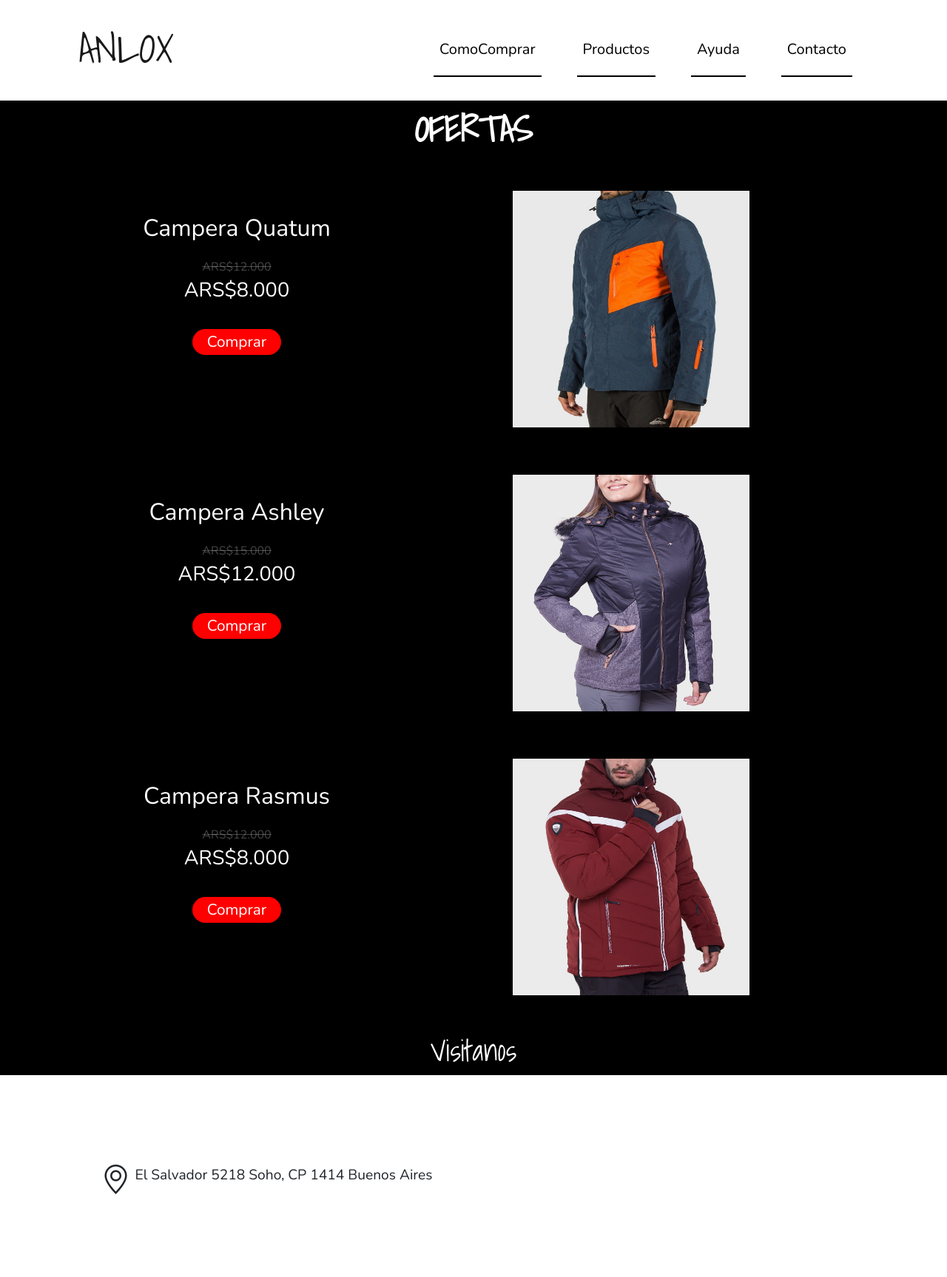
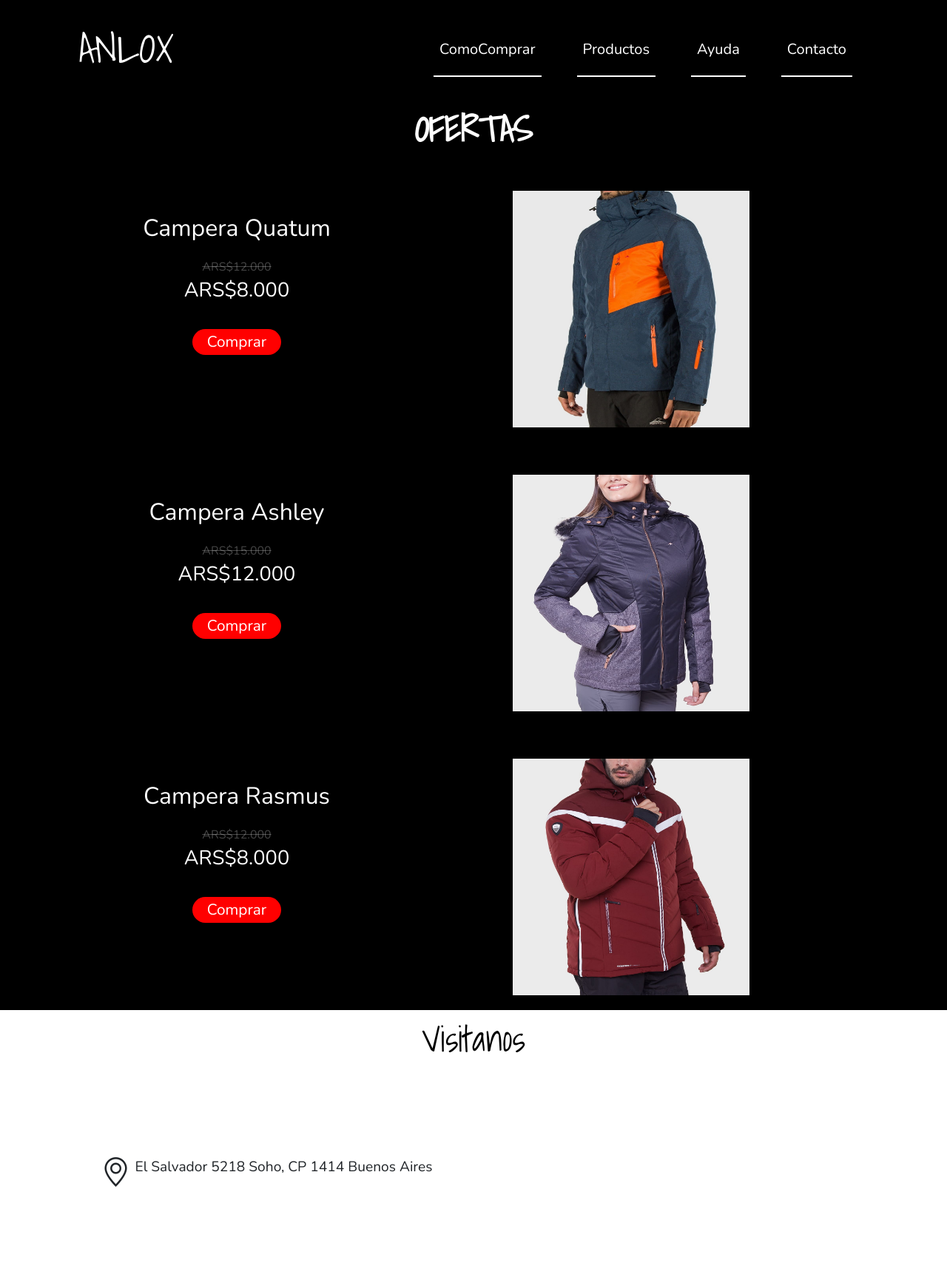
Before and after one commit to DiegoCanaless/proyecto-anlox, a plain HTML site: page index.html in a window 1280 px wide. Shown: the top 1727 px of the page at 74% size. Drawn offline with nearby package versions, Linux system fonts and the light colour scheme; grey boxes are pictures that could not be loaded.

Commit message:
Se actualizo el index

```diff
--- a/index.html
+++ b/index.html
@@ -101,7 +101,7 @@
     <!--       Iframe        -->
         <section>
             <article>
-                <h2 class="titulo__suscripcion"> Visitanos </h2>
+                <h2 class="titulo__visitanos"> Visitanos </h2>
                 <div class="ubicacion">
                     <div class="ubicacion__direccion" data-aos="zoom-in">
                         <i class="bi bi-geo-alt"></i>
--- a/scss/layout/_header.scss
+++ b/scss/layout/_header.scss
@@ -1,10 +1,14 @@
 nav {
-    background-color: rgba(255, 255, 255, 0.945)
+    background-color: $color-primario;
+}
+
+header{
+    color: $color-secundario;
 }
 
 .bi-list{
-    color: $color-primario;
-    border: solid 1px $color-primario;
+    color: $color-secundario;
+    border: solid 2px $color-secundario;
     font-size: 30px;
 }
 
@@ -12,14 +16,15 @@ nav {
     font-size: 3.5rem;
     font-family: $fuente;
     padding-top: 22px;
+    color: $color-secundario;
 }
 
 .nav-link{
     font-size: 20px;
-    color: $color-primario;
+    color: $color-secundario;
     padding: 20px;
     text-align: center;
-    border-bottom: 2px solid $color-primario;
+    border-bottom: 2px solid $color-secundario
 }
 
 @media screen and (min-width: 768px) {
--- a/scss/pages/_index.scss
+++ b/scss/pages/_index.scss
@@ -8,27 +8,25 @@ iframe {
     color: $color-secundario;
     font-weight: 200;
     text-align: center;
-    font-size: 2.5rem;
+    font-size: 2rem;
     background-color: $color-primario;
     padding: 10px;
     margin: 0px;
     font-family: $fuente;
 
-        &__ubicacion{
+        &__visitanos{
             color: $color-primario;
             text-align: center;
-            font-size: 2rem;
             background-color: $color-secundario;
+            margin-bottom: 0px;
             padding: 10px;
             font-weight: 200;
-            margin-bottom: 10px;
             font-family: $fuente;
         }
 
         &__suscripcion{
             color: $color-secundario;
             text-align: center;
-            font-size: 2rem;
             background-color: $color-primario;
             margin-bottom: 0px;
             padding: 10px;
@@ -39,7 +37,7 @@ iframe {
         &__modificado{
             color: $color-secundario;
             text-align: start;
-            font-size: 1.2rem;
+            font-size: 1rem;
             background-color: $color-primario;
             padding: 20px;
             font-weight: 200;
@@ -116,8 +114,7 @@ iframe {
     }
 
     .titulo{
-
-        &__ubicacionP{
+        &__visitanos{
             font-size: 2rem;
         }
     }
@@ -153,13 +150,17 @@ iframe {
     }
 
     .titulo{
+        font-size: 3rem;
+
+        &__visitanos{
+            font-size: 3rem;
+        }
 
         &__suscripcion{
-            font-size: 2rem;
+            font-size: 2.5rem;
         }
 
         &__modificado{
-            font-size: 1.1rem ;
             padding-top: 20px;
             padding-bottom: 20px;
         }
```
Also changed, not shown: pages/contacto.html (+13 -8 lines), css/styles.css, 1 other file.
